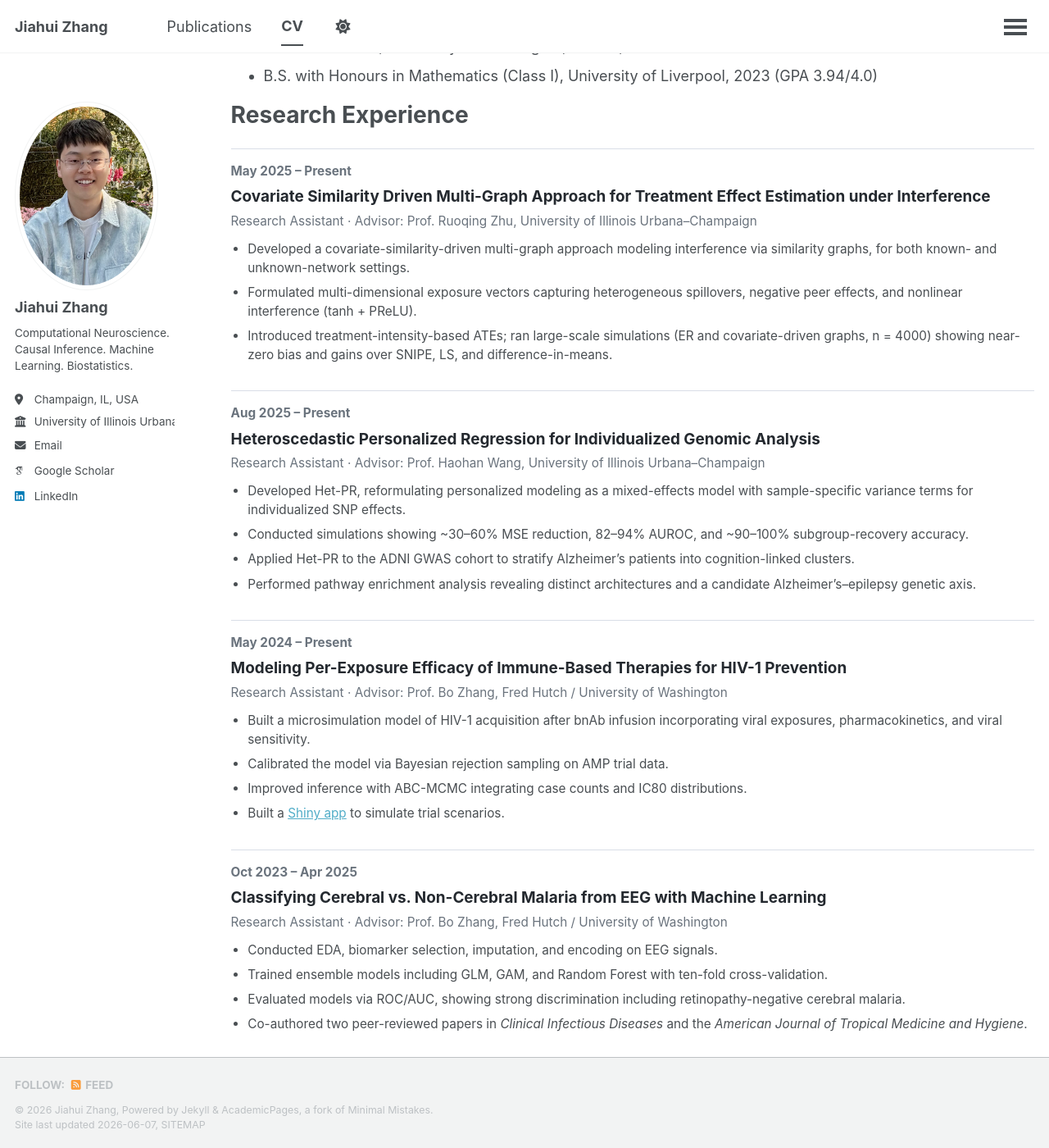
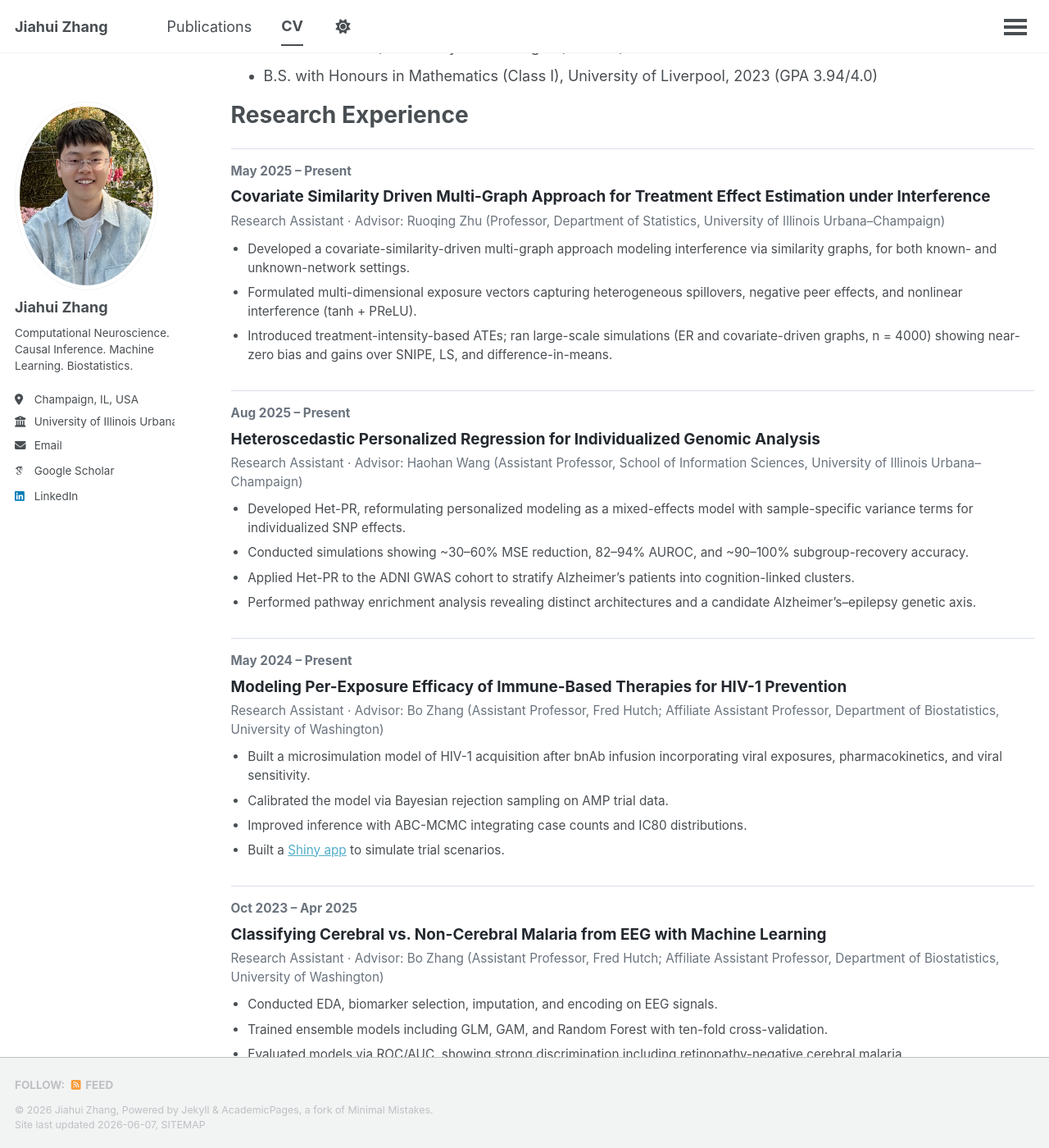
Before and after one commit to zjh688/zjh68688.github.io, a Jekyll site: the page built from _pages/cv.md, in a window 1280 px wide and 1400 px high, scrolled down 211 px. Shown: the whole window at 82% size. Built offline with Jekyll 4.4.1, drawn with Linux system fonts in a browser that asks for light colours; some web fonts are replaced; a script that is not in the unit is left out.

Commit message:
Update cv.md

```diff
--- a/_pages/cv.md
+++ b/_pages/cv.md
@@ -25,7 +25,7 @@ Research Experience
 
 <h2 class="cv-exp-title">Covariate Similarity Driven Multi-Graph Approach for Treatment Effect Estimation under Interference</h2>
 
-<p class="cv-exp-meta">Research Assistant · Advisor: Prof. Ruoqing Zhu, University of Illinois Urbana–Champaign</p>
+<p class="cv-exp-meta">Research Assistant · Advisor: Ruoqing Zhu (Professor, Department of Statistics, University of Illinois Urbana–Champaign)</p>
 
 - Developed a covariate-similarity-driven multi-graph approach modeling interference via similarity graphs, for both known- and unknown-network settings.
 - Formulated multi-dimensional exposure vectors capturing heterogeneous spillovers, negative peer effects, and nonlinear interference (tanh + PReLU).
@@ -39,7 +39,7 @@ Research Experience
 
 <h2 class="cv-exp-title">Heteroscedastic Personalized Regression for Individualized Genomic Analysis</h2>
 
-<p class="cv-exp-meta">Research Assistant · Advisor: Prof. Haohan Wang, University of Illinois Urbana–Champaign</p>
+<p class="cv-exp-meta">Research Assistant · Advisor: Haohan Wang (Assistant Professor, School of Information Sciences, University of Illinois Urbana–Champaign)</p>
 
 - Developed Het-PR, reformulating personalized modeling as a mixed-effects model with sample-specific variance terms for individualized SNP effects.
 - Conducted simulations showing ~30–60% MSE reduction, 82–94% AUROC, and ~90–100% subgroup-recovery accuracy.
@@ -54,7 +54,7 @@ Research Experience
 
 <h2 class="cv-exp-title">Modeling Per-Exposure Efficacy of Immune-Based Therapies for HIV-1 Prevention</h2>
 
-<p class="cv-exp-meta">Research Assistant · Advisor: Prof. Bo Zhang, Fred Hutch / University of Washington</p>
+<p class="cv-exp-meta">Research Assistant · Advisor: Bo Zhang (Assistant Professor, Fred Hutch; Affiliate Assistant Professor, Department of Biostatistics, University of Washington)</p>
 
 - Built a microsimulation model of HIV-1 acquisition after bnAb infusion incorporating viral exposures, pharmacokinetics, and viral sensitivity.
 - Calibrated the model via Bayesian rejection sampling on AMP trial data.
@@ -69,7 +69,7 @@ Research Experience
 
 <h2 class="cv-exp-title">Classifying Cerebral vs. Non-Cerebral Malaria from EEG with Machine Learning</h2>
 
-<p class="cv-exp-meta">Research Assistant · Advisor: Prof. Bo Zhang, Fred Hutch / University of Washington</p>
+<p class="cv-exp-meta">Research Assistant · Advisor: Bo Zhang (Assistant Professor, Fred Hutch; Affiliate Assistant Professor, Department of Biostatistics, University of Washington)</p>
 
 - Conducted EDA, biomarker selection, imputation, and encoding on EEG signals.
 - Trained ensemble models including GLM, GAM, and Random Forest with ten-fold cross-validation.
```
